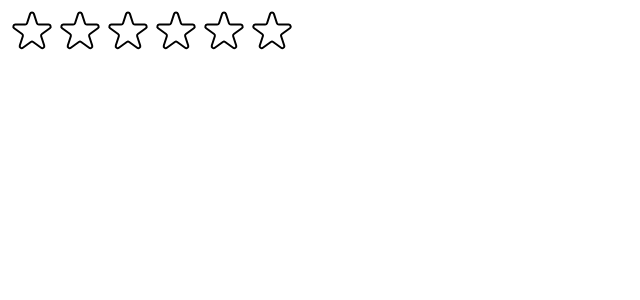
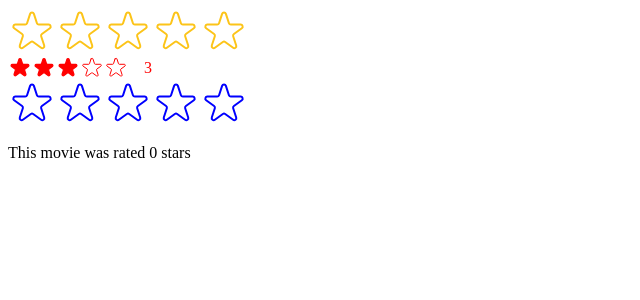
Before and after one commit to Charles-Rocke/usePopcorn, a React (Create React App) app: page / in a window 1280 px wide. Shown: the top 300 px of the page, without its empty margins (0-640 px from the left). Built offline with nearby package versions, Linux system fonts and the light colour scheme.

Commit message:
Created a reusable star component that accepts parameters

```diff
--- a/src/StarRating.js
+++ b/src/StarRating.js
@@ -11,48 +11,64 @@
   display: "flex",
 };
 
-const textStyle = {
-  lineHeight: "1",
-  margin: "0",
-};
+// Star Rating component
+function StarRating({
+  maxRating = 5,
+  color = "#FCC419",
+  size = 48,
+  className = "",
+  messages = [],
+  defaultRating = 0,
+  onSetRating,
+}) {
+  const textStyle = {
+    lineHeight: "1",
+    margin: "0",
+    color,
+    fontSize: `${size / 1.5}px`,
+  };
 
-const starStyle = {
-  width: "48px",
-  height: "48px",
-  display: "block",
-  cursor: "pointer",
-};
-
-// Star Rating component
-function StarRating({ maxRating = 5 }) {
-  const [rating, setRating] = useState(0);
+  const [rating, setRating] = useState(defaultRating);
   const [tempRating, setTempRating] = useState(0);
 
-  /* can be alternative to onProp={() => setRating(i + 1)} />
-  function handleRating(rating){
+  // can be alternative to onProp={() => setRating(i + 1)} />
+  function handleRating(rating) {
     setRating(rating);
+    onSetRating(rating);
   }
-  */
 
   return (
-    <div style={containerStyle}>
+    <div style={containerStyle} className={className}>
       <div style={starContainerStyle}>
         {Array.from({ length: maxRating }, (_, i) => (
           <Star
             key={i}
-            onRate={() => setRating(i + 1)}
+            onRate={() => handleRating(i + 1)}
             full={tempRating ? tempRating >= i + 1 : rating >= i + 1}
             onHoverIn={() => setTempRating(i + 1)}
             onHoverOut={() => setTempRating(0)}
+            color={color}
+            size={size}
           />
         ))}
       </div>
-      <p style={textStyle}>{tempRating || rating || ""}</p>
+      <p style={textStyle}>
+        {messages.length === maxRating
+          ? messages[tempRating ? tempRating - 1 : rating - 1]
+          : tempRating || rating || ""}
+      </p>
     </div>
   );
 }
 
-function Star({ onRate, full, onHoverIn, onHoverOut }) {
+function Star({ onRate, full, onHoverIn, onHoverOut, color, size }) {
+  const starStyle = {
+    width: `${size}px`,
+    height: `${size}px`,
+    display: "block",
+    cursor: "pointer",
+  };
+
   return (
     <span
       role="button"
@@ -65,8 +81,8 @@
         <svg
           xmlns="http://www.w3.org/2000/svg"
           viewBox="0 0 20 20"
-          fill="#000"
-          stroke="#000"
+          fill={color}
+          stroke={color}
         >
           <path d="M9.049 2.927c.3-.921 1.603-.921 1.902 0l1.07 3.292a1 1 0 00.95.69h3.462c.969 0 1.371 1.24.588 1.81l-2.8 2.034a1 1 0 00-.364 1.118l1.07 3.292c.3.921-.755 1.688-1.54 1.118l-2.8-2.034a1 1 0 00-1.175 0l-2.8 2.034c-.784.57-1.838-.197-1.539-1.118l1.07-3.292a1 1 0 00-.364-1.118L2.98 8.72c-.783-.57-.38-1.81.588-1.81h3.461a1 1 0 00.951-.69l1.07-3.292z" />
         </svg>
@@ -75,7 +91,7 @@
           xmlns="http://www.w3.org/2000/svg"
           fill="none"
           viewBox="0 0 24 24"
-          stroke="#000"
+          stroke={color}
         >
           <path
             strokeLinecap="round"
--- a/src/index.js
+++ b/src/index.js
@@ -1,14 +1,30 @@
 import React from "react";
+import { useState } from "react";
 import ReactDOM from "react-dom/client";
 // import './index.css';
 // import App from './App';
 
 import StarRating from "./StarRating";
 
+function Test() {
+  const [movieRating, setMovieRating] = useState(0);
+  return (
+    <div>
+      <StarRating color="blue" matRating={10} onSetRating={setMovieRating} />
+      <p>This movie was rated {movieRating} stars</p>
+    </div>
+  );
+}
+
 const root = ReactDOM.createRoot(document.getElementById("root"));
 root.render(
   <React.StrictMode>
     {/* <App /> */}
-    <StarRating maxRating={6} />
+    <StarRating
+      maxRating={5}
+      messages={["Terrible", "Bad", "Okay", "Good", "Amazing"]}
+    />
+    <StarRating size={24} color="red" className="test" defaultRating={3} />
+    <Test />
   </React.StrictMode>
 );
```
